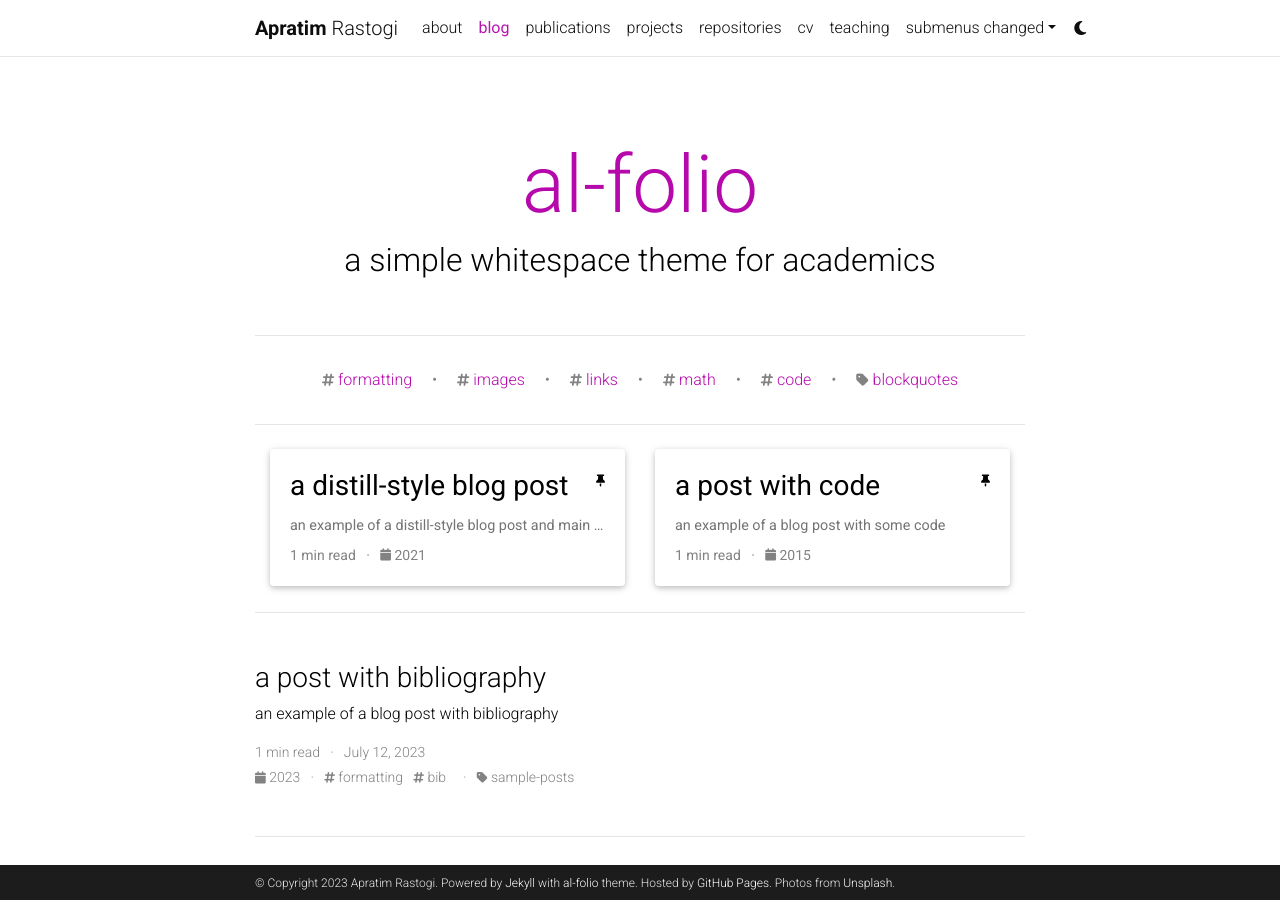
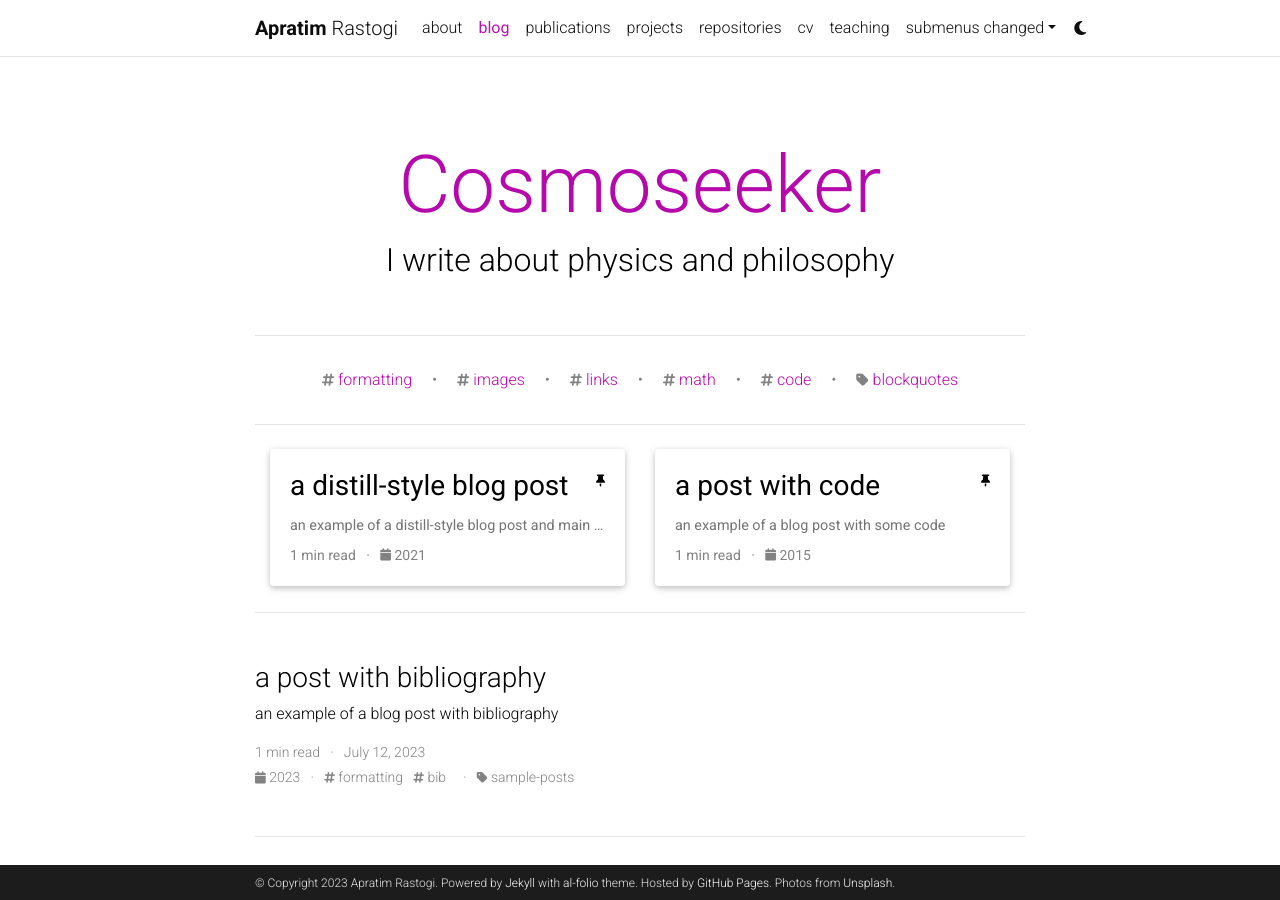
Before and after one commit to apratimr7/apratimr7.github.io, a Jekyll site: the page built from blog/index.html, in a window 1280 px wide and 900 px high. Built offline with Jekyll 4.4.1, drawn with Linux system fonts in a browser that asks for light colours; the list of posts is cut into pages by our own code; comment, search, counter and statistics services are not loaded; a style sheet for code colours, icons or effects is not loaded.

Commit message:
Update _config.yml

```diff
--- a/_config.yml
+++ b/_config.yml
@@ -8,7 +8,7 @@
 last_name: Rastogi
 email: saran.apratim007@gmail.com
 description: > # the ">" symbol means to ignore newlines until "footer_text:"
-  A simple, whitespace theme for academics. Based on [*folio](https://github.com/bogoli/-folio) design.
+  Hi! I am Apratim. I am an aspiring physicist.
 footer_text: >
   Powered by <a href="https://jekyllrb.com/" target="_blank">Jekyll</a> with <a href="https://github.com/alshedivat/al-folio">al-folio</a> theme.
   Hosted by <a href="https://pages.github.com/" target="_blank">GitHub Pages</a>.
@@ -123,9 +123,9 @@
 # Blog
 # -----------------------------------------------------------------------------
 
-blog_name: al-folio # blog_name will be displayed in your blog page
+blog_name: Cosmoseeker # blog_name will be displayed in your blog page
 blog_nav_title: blog # your blog must have a title for it to be displayed in the nav bar
-blog_description: a simple whitespace theme for academics
+blog_description: I write about physics and philosophy
 permalink: /blog/:year/:title/
 
 # Pagination
@@ -140,7 +140,7 @@
 # Follow instructions on https://giscus.app/ to setup for your repo to fill out
 # the information below.
 giscus:
-  repo: alshedivat/al-folio      # <your-github-user-name>/<your-github-repo-name>
+  repo: apratimr7/exm_projects     # <your-github-user-name>/<your-github-repo-name>
   repo_id: MDEwOlJlcG9zaXRvcnk2MDAyNDM2NQ==
   category: Comments             # name of the category under which discussions will be created
   category_id: DIC_kwDOA5PmLc4CTBt6
```
